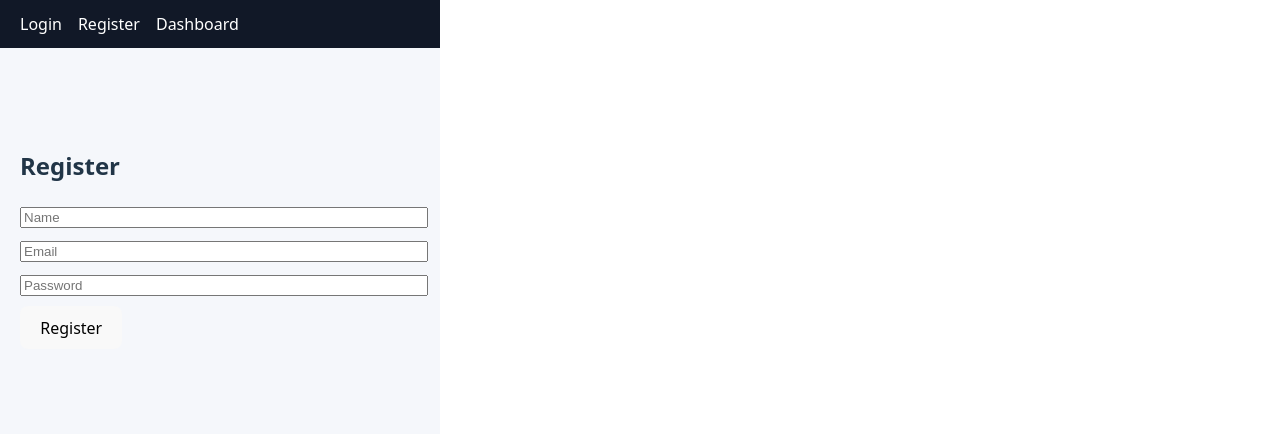
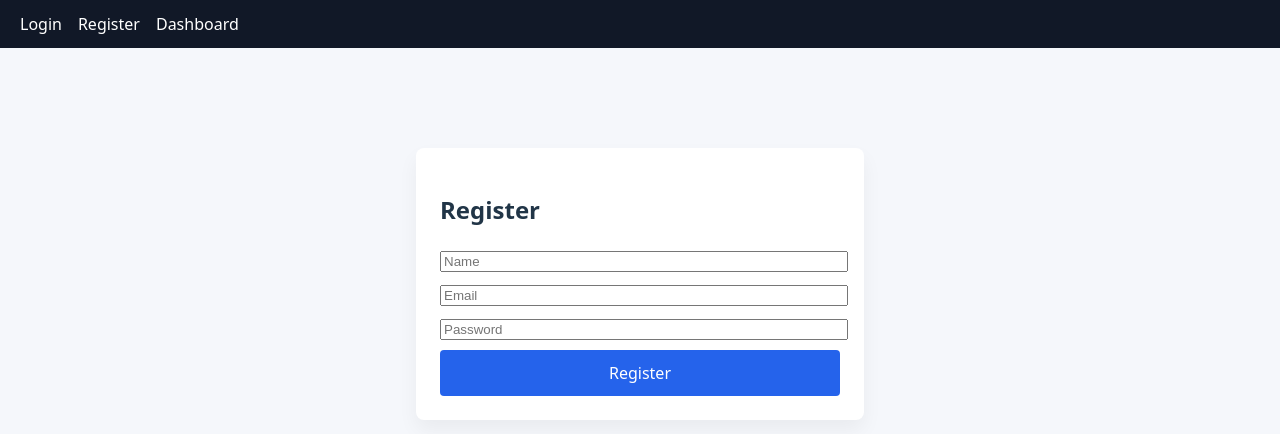
Before and after one commit to mrgbpjpy/fullstack-react-redux-node, a React (Vite) app in the folder react-client/: page /register in a window 1280 px wide. Shown: the top 434 px of the page. Built offline with nearby package versions, Linux system fonts and the light colour scheme.

Commit message:
corrected NavBar for Login and Register pages

```diff
--- a/react-client/src/components/Layout.tsx
+++ b/react-client/src/components/Layout.tsx
@@ -2,7 +2,7 @@ import {Link} from "react-router-dom";
 
 export default function Layout({children}: {children: React.ReactNode}) {
     return(
-        <div style={{ minHeight: "100vh", background: "#f5f7fb"}}>
+        <div style={{ minHeight: "100vh", minWidth: "100vw", background: "#f5f7fb"}}>
         <nav
             style={{
                 background: "#111827",
--- a/react-client/src/pages/Login.tsx
+++ b/react-client/src/pages/Login.tsx
@@ -40,7 +40,7 @@ export default function Login() {
         placeholder="Email"
         value={email}
         onChange={(e) => setEmail(e.target.value)}
-        style={{ width: "100%", padding: 10, marginBottom: 12 }}
+        style={{ width: "100%", marginBottom: 10 }}
       />
 
       <input
@@ -48,7 +48,7 @@ export default function Login() {
         placeholder="Password"
         value={password}
         onChange={(e) => setPassword(e.target.value)}
-        style={{ width: "100%", padding: 10, marginBottom: 12 }}
+        style={{ width: "100%", marginBottom: 10 }}
       />
 
       <button
--- a/react-client/src/pages/Register.tsx
+++ b/react-client/src/pages/Register.tsx
@@ -24,7 +24,14 @@ export default function Register() {
   }
 
   return (
-    <div style={{ maxWidth: 400, margin: "40px auto" }}>
+    <div style={{
+        maxWidth: 400,
+        margin: "40px auto",
+        background: "white",
+        padding: 24,
+        borderRadius: 8,
+        boxShadow: "0 10px 20px rgba(0,0,0,0.05)",
+      }}>
       <h2>Register</h2>
 
       <input
@@ -49,7 +56,17 @@ export default function Register() {
         style={{ width: "100%", marginBottom: 10 }}
         />
 
-      <button disabled={loading} onClick={handleRegister}>
+      <button style={{
+          width: "100%",
+          padding: 12,
+          background: "#2563eb",
+          color: "white",
+          border: "none",
+          borderRadius: 4,
+          cursor: "pointer",
+        }}
+        disabled={loading}
+        onClick={handleRegister}>
         {loading ? "Registering..." : "Register"}
       </button>
 
```
